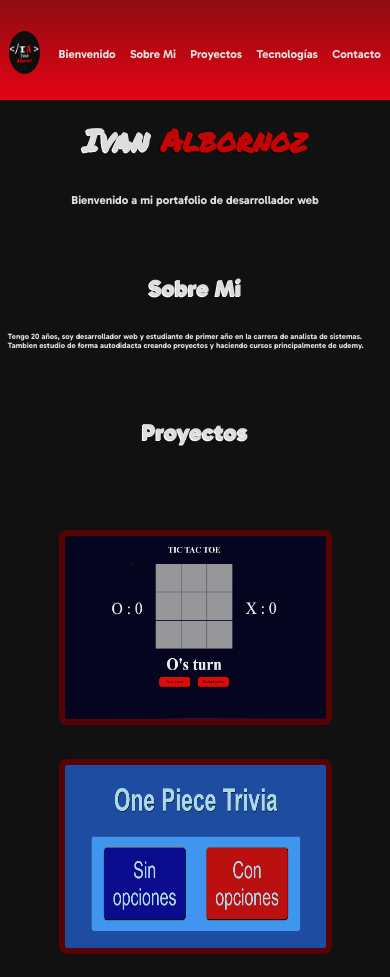
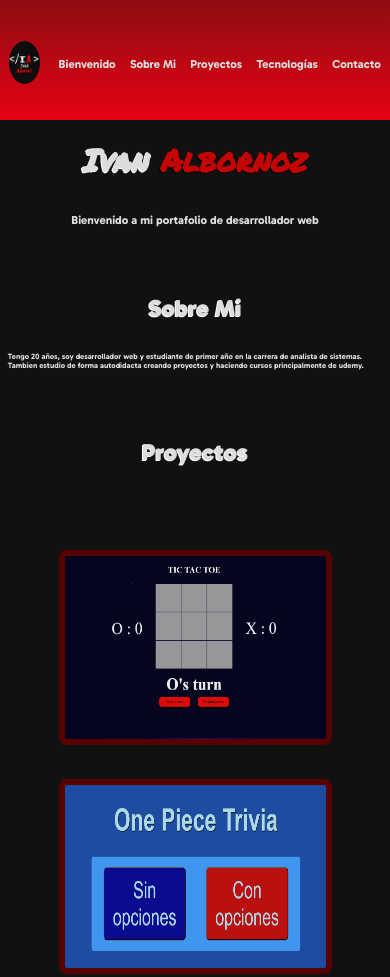
Before and after one commit to ivanLA03/portfolio, a plain HTML site: page index.html in a window 390 px wide. Shown: the top 977 px of the page. Drawn offline with Linux system fonts and the light colour scheme.

```diff
--- a/css/responsive.css
+++ b/css/responsive.css
@@ -1,4 +1,4 @@
-@media screen and (max-width: 800px) {
+@media screen and (max-width: 980px) {
     .main{
         margin: 0;
         padding-top: 10vh;
@@ -7,7 +7,7 @@
     .nav{
         width: 100%;
         height: 10vh;
-        min-height: 100px;
+        min-height: 120px;
     }
 
     .nav ul{
@@ -45,7 +45,7 @@
 
     @media screen and (max-height:1000px) {
         .main{
-            padding-top: 100px;
+            padding-top: 120px;
         }
     }
 }
```
